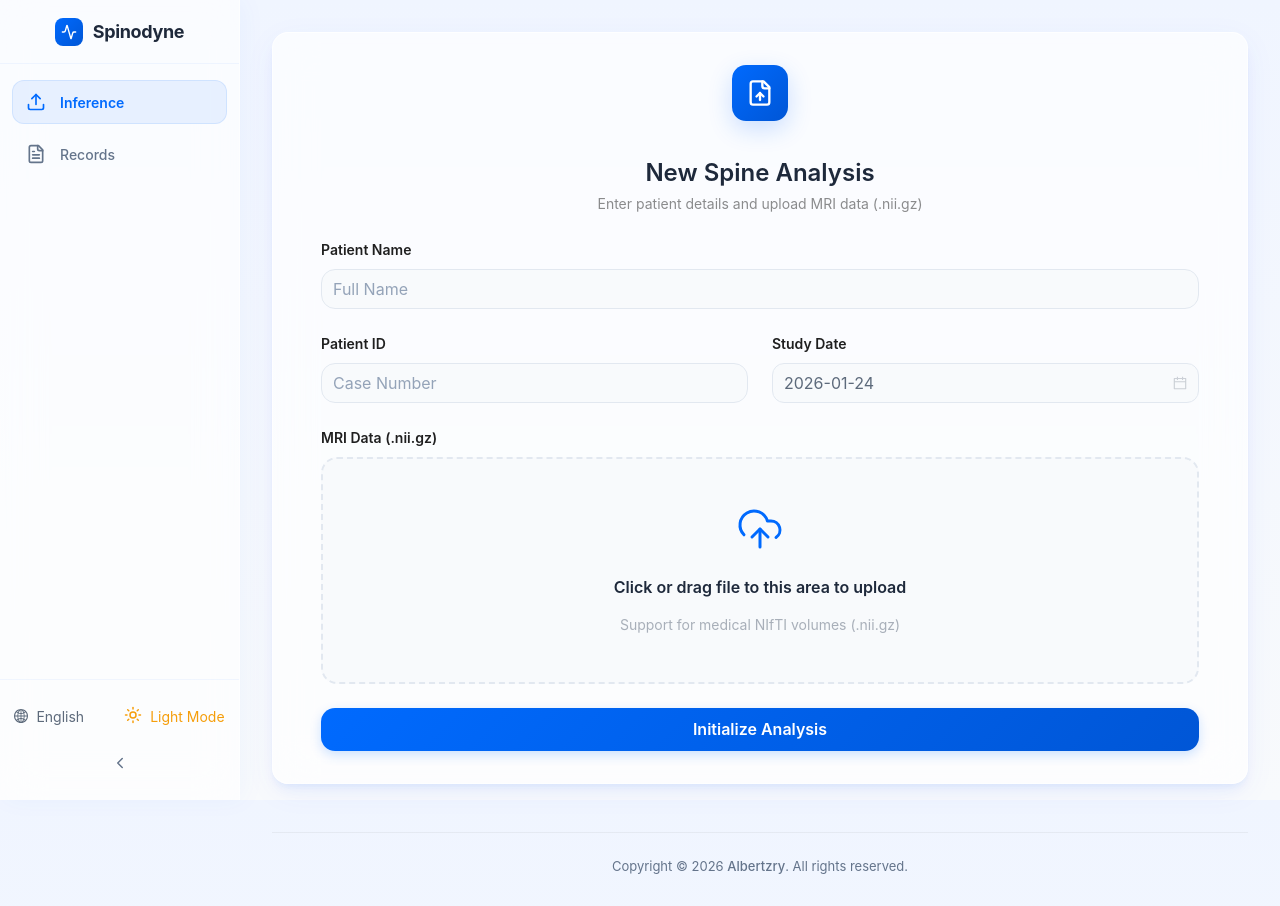
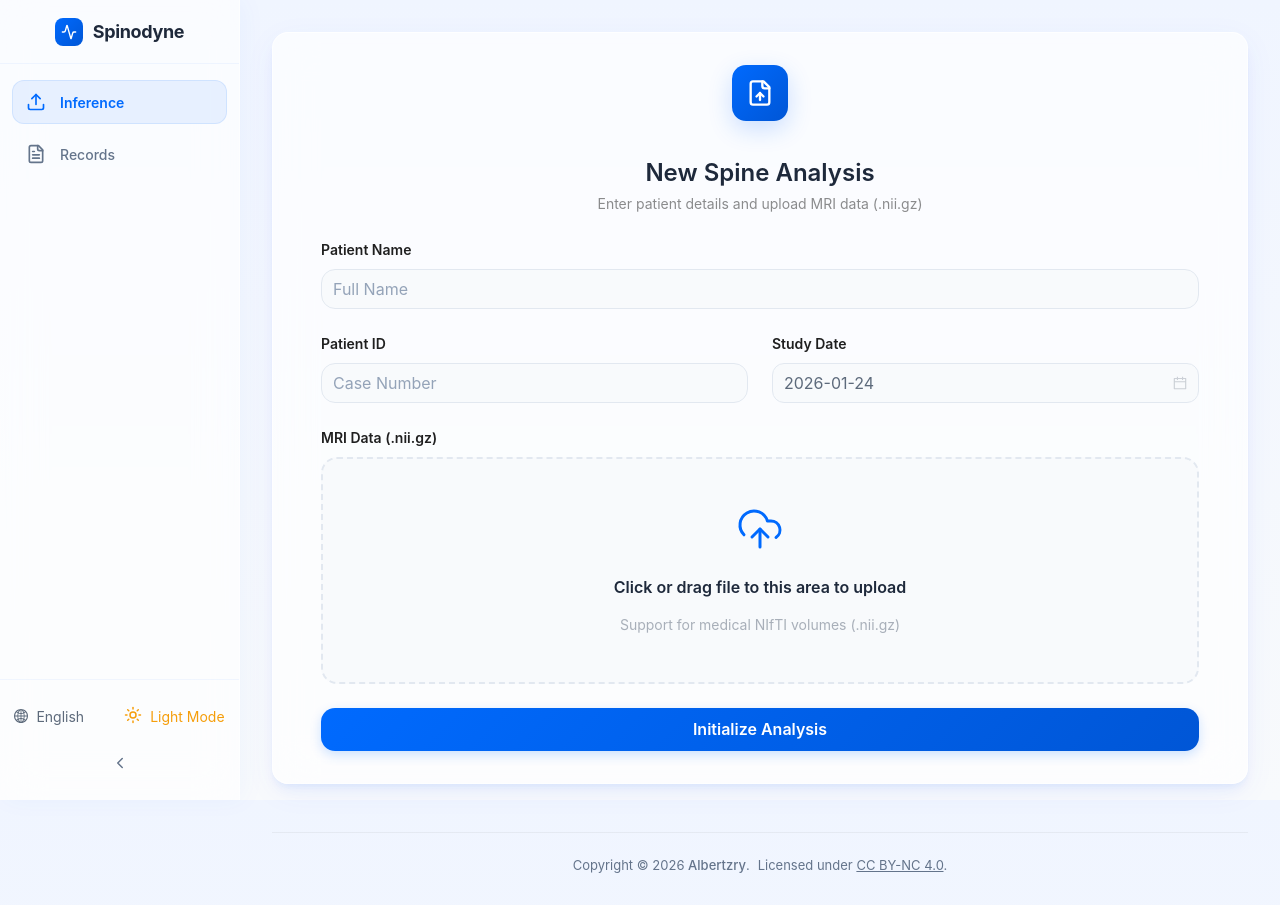
Before and after one commit to Albertzry/Spinodyne, a React (Vite) app in the folder frontend/: page /inference in a window 1280 px wide. Built offline with nearby package versions, Linux system fonts and the light colour scheme.

Commit message:
chore: Update project license from MIT to CC BY-NC 4.0 and reflect the change in the footer.

```diff
--- a/frontend/src/layouts/MainLayout.tsx
+++ b/frontend/src/layouts/MainLayout.tsx
@@ -213,9 +213,10 @@ const MainLayout: React.FC<MainLayoutProps> = ({ children }) => {
             paddingTop: 24,
             borderTop: isDarkMode ? '1px solid rgba(255, 255, 255, 0.05)' : '1px solid rgba(0, 0, 0, 0.05)'
           }}>
-            <span style={{ color: subTextColor, fontSize: 13 }}>
-              Copyright © {new Date().getFullYear()} <a href="https://github.com/Albertzry" target="_blank" rel="noopener noreferrer" style={{ color: subTextColor, textDecoration: 'none', fontWeight: 500, transition: 'color 0.2s' }} onMouseOver={(e) => e.currentTarget.style.color = '#006AFE'} onMouseOut={(e) => e.currentTarget.style.color = subTextColor}>Albertzry</a>. All rights reserved.
-            </span>
+            <div style={{ color: subTextColor, fontSize: 13, display: 'flex', flexWrap: 'wrap', justifyContent: 'center', gap: '4px 8px' }}>
+              <span>Copyright © {new Date().getFullYear()} <a href="https://github.com/Albertzry" target="_blank" rel="noopener noreferrer" style={{ color: subTextColor, textDecoration: 'none', fontWeight: 500, transition: 'color 0.2s' }} onMouseOver={(e) => e.currentTarget.style.color = '#006AFE'} onMouseOut={(e) => e.currentTarget.style.color = subTextColor}>Albertzry</a>.</span>
+              <span>Licensed under <a href="https://creativecommons.org/licenses/by-nc/4.0/" target="_blank" rel="noopener noreferrer" style={{ color: subTextColor, textDecoration: 'underline', transition: 'color 0.2s' }} onMouseOver={(e) => e.currentTarget.style.color = '#006AFE'} onMouseOut={(e) => e.currentTarget.style.color = subTextColor}>CC BY-NC 4.0</a>.</span>
+            </div>
           </div>
         </Content>
       </motion.div>
```
Also changed, not shown: 1 other file (tests, documents, lock files or other folders).
